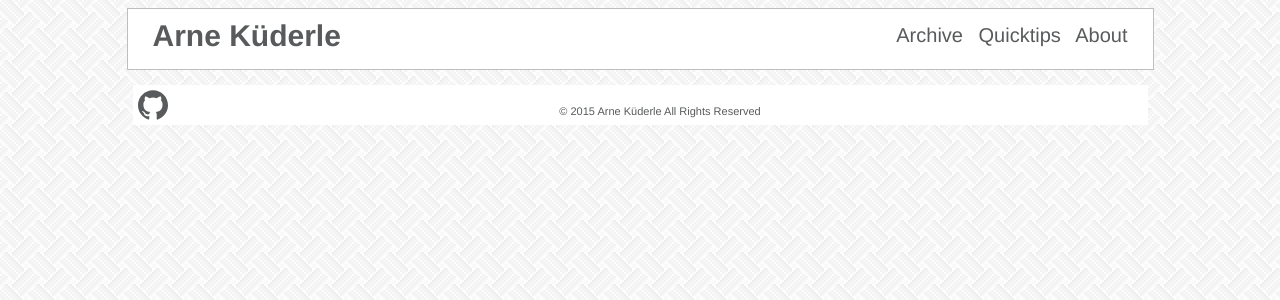
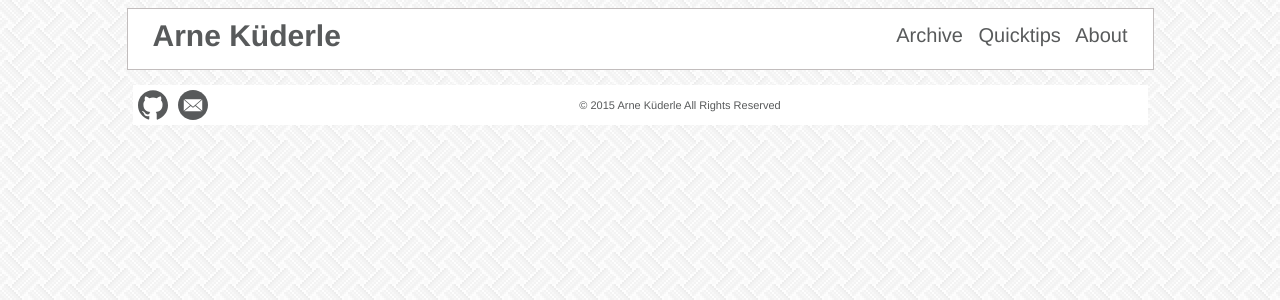
Before and after one commit to AKuederle/AKuederle.github.io, a Jekyll site: the page built from index.html, in a window 1280 px wide. Shown: the top 300 px of the page. Built offline with Jekyll 4.4.1, drawn with Linux system fonts in a browser that asks for light colours.

Commit message:
added Mailto button in footer

```diff
--- a/_includes/footer.html
+++ b/_includes/footer.html
@@ -1,5 +1,4 @@
 <footer>
-
     <div class="social">
         <a href="https://github.com/{{ site.github_username }}" class="github-link"><svg width= "30px" height="30px" viewbox="0 0 100 100"><circle cx="50" cy="50" r="50" fill="white" /><path id="github" d="M65.8,98.7c-2.5,0.5-3.4-1.1-3.4-2.4c0-1.6,0.1-7,0.1-13.7c0-4.7-1.6-7.7-3.4-9.3
     c11.1-1.2,22.8-5.5,22.8-24.7c0-5.5-1.9-9.9-5.1-13.4c0.5-1.3,2.2-6.3-0.5-13.2c0,0-4.2-1.3-13.7,5.1c-4-1.1-8.3-1.7-12.5-1.7
@@ -7,8 +6,9 @@
     c-1.4,1.2-2.7,3.5-3.2,6.7c-2.9,1.3-10.1,3.5-14.5-4.2c0,0-2.6-4.8-7.7-5.2c0,0-4.9-0.1-0.3,3c0,0,3.3,1.5,5.6,7.3
     c0,0,2.9,8.9,16.8,5.9c0,4.2,0.1,8.1,0.1,9.3c0,1.3-0.9,2.9-3.4,2.4C14.3,92.1,0,73.3,0,51.2c0-27.6,22.4-50,50-50
     c27.6,0,50,22.4,50,50C100,73.3,85.7,92.1,65.8,98.7z"/></path></svg></a>
+        <a href="mailto:{{ site.email }}?Subject=Blog%20Comment" target="_top" class="mailto-link"><svg height="30px" viewBox="0 0 60 60" width="30px"><g fill="none" fill-rule="evenodd" id="flat" stroke="none" stroke-width="1"><g id="mail"><path id="circle" d="M30,60 C46.5685433,60 60,46.5685433 60,30 C60,13.4314567 46.5685433,0 30,0 C13.4314567,0 0,13.4314567 0,30 C0,46.5685433 13.4314567,60 30,60 Z" fill="#3498DB"/><path d="M30,33.4615385 L47.3076923,18.4615385 L12.6923077,18.4615385 L30,33.4615385 Z M25.3251765,31.8010536 L30,35.6382399 L34.6015813,31.8010536 L47.3076923,42.6923077 L12.6923077,42.6923077 L25.3251765,31.8010536 Z M11.5384615,41.5384615 L11.5384615,19.6153846 L24.2307692,30.5769231 L11.5384615,41.5384615 Z M48.4615385,41.5384615 L48.4615385,19.6153846 L35.7692308,30.5769231 L48.4615385,41.5384615 Z" fill="#FFFFFF"/></g></g></svg></a>
+    </div>
     <div class="copy">
         &copy; 2015 Arne Küderle All Rights Reserved
     </div>
-    </div>
 </footer>
--- a/_sass/footer.sass
+++ b/_sass/footer.sass
@@ -1,9 +1,9 @@
 footer
+  margin: 0 auto
+  background-color: white
+  max-width: $page-width
+  height: 40px
   .social
-    margin: 0 auto
-    background-color: white
-    max-width: $page-width
-    height: 40px
     .github-link
       position: relative
       margin: 5px
@@ -11,13 +11,24 @@
       z-index: 2
       path
         fill: $text-color
-    svg:hover
-      path
-        fill: $header-link-hover
-    .copy
-      color: $text-color
+      svg:hover
+        path
+          fill: $header-link-hover
+    .mailto-link
       position: relative
-      top: 50%
-      font-size: 11px
-      text-align: center
-      z-index: 1
+      margin: 5px
+      float: left
+      z-index: 2
+      #circle
+        fill: $text-color
+      svg:hover
+        #circle
+          fill: $header-link-hover
+
+  .copy
+    color: $text-color
+    position: relative
+    top: 35%
+    font-size: 11px
+    text-align: center
+    z-index: 1
```
